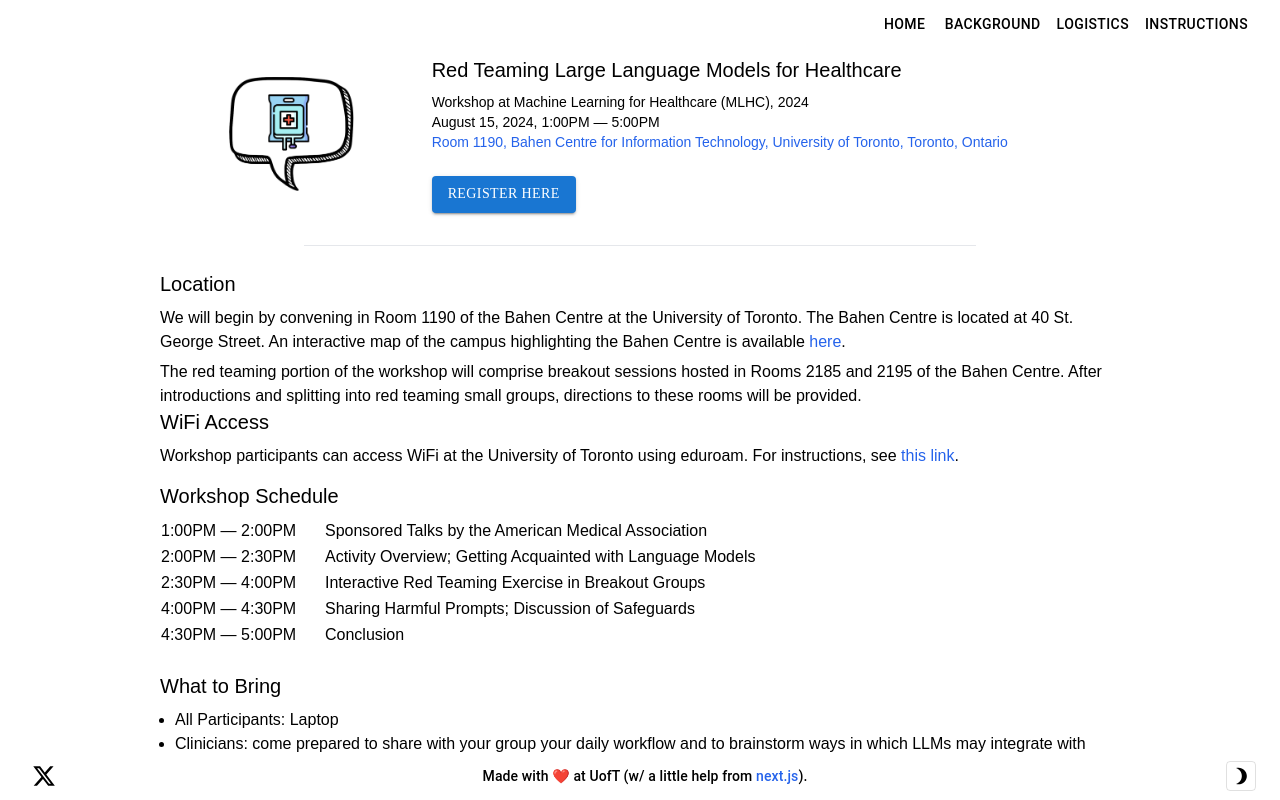
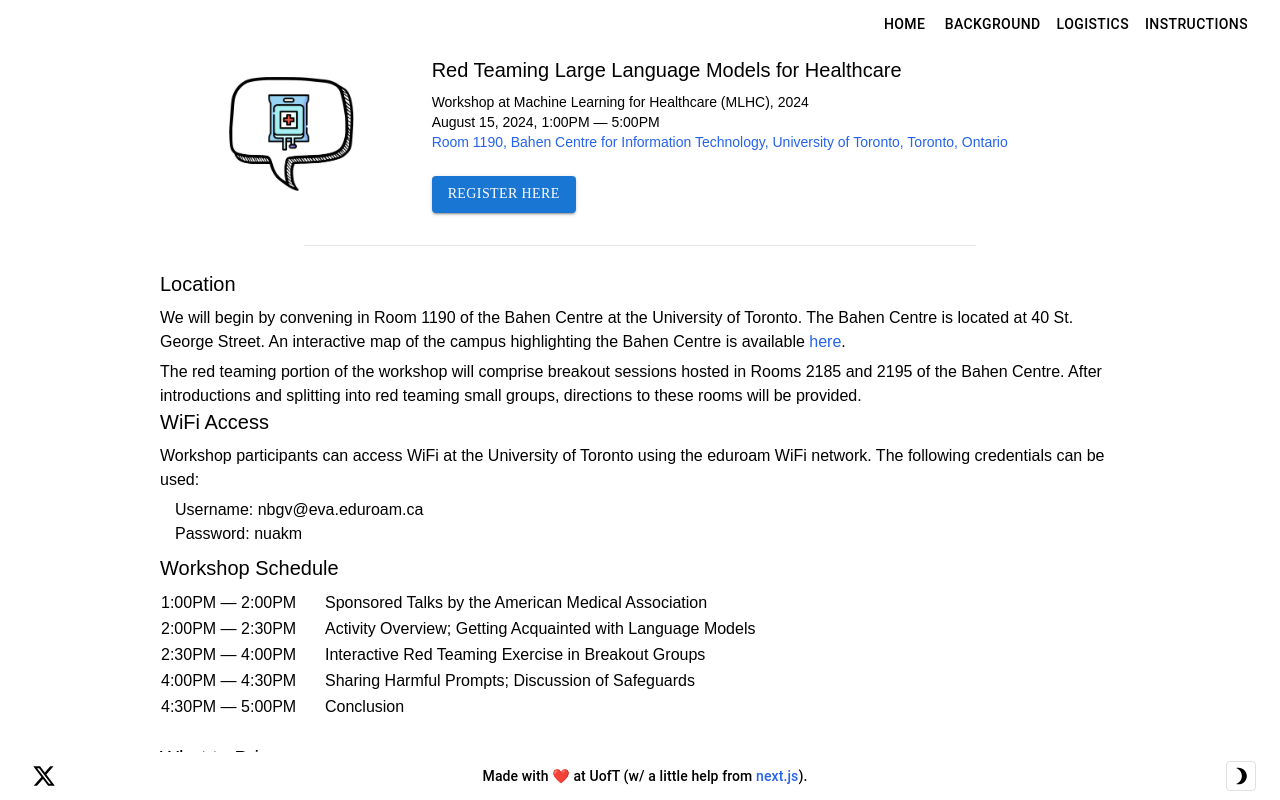
Before and after one commit to redteamingforhealth/redteamingforhealth.github.io, a Next.js app: page /logistics in a window 1280 px wide. Shown: the top 800 px of the page. Built offline with nearby package versions, Linux system fonts and the light colour scheme; some icons are missing; a web font is replaced by a local one.

Commit message:
Update WiFi info

```diff
--- a/pages/logistics.tsx
+++ b/pages/logistics.tsx
@@ -101,7 +101,11 @@
 
           <h2 style={{paddingBottom: "8px"}} className="text-xl">WiFi Access</h2>
 
-          <p style={{paddingBottom: "6px"}}>Workshop participants can access WiFi at the University of Toronto using eduroam. For instructions, see <a href="https://eva.eis.utoronto.ca" target='_blank'>this link</a>.</p>
+          <p style={{paddingBottom: "6px"}}>Workshop participants can access WiFi at the University of Toronto using the eduroam WiFi network. The following credentials can be used:</p>
+          <ul style={{paddingLeft: "15px"}}>
+            <li>Username: nbgv@eva.eduroam.ca</li>
+            <li>Password: nuakm</li>
+          </ul>
 
           <h2 style={{paddingBottom: "8px", paddingTop: "8px"}} className="text-xl">Workshop Schedule</h2>
           <table>
```
